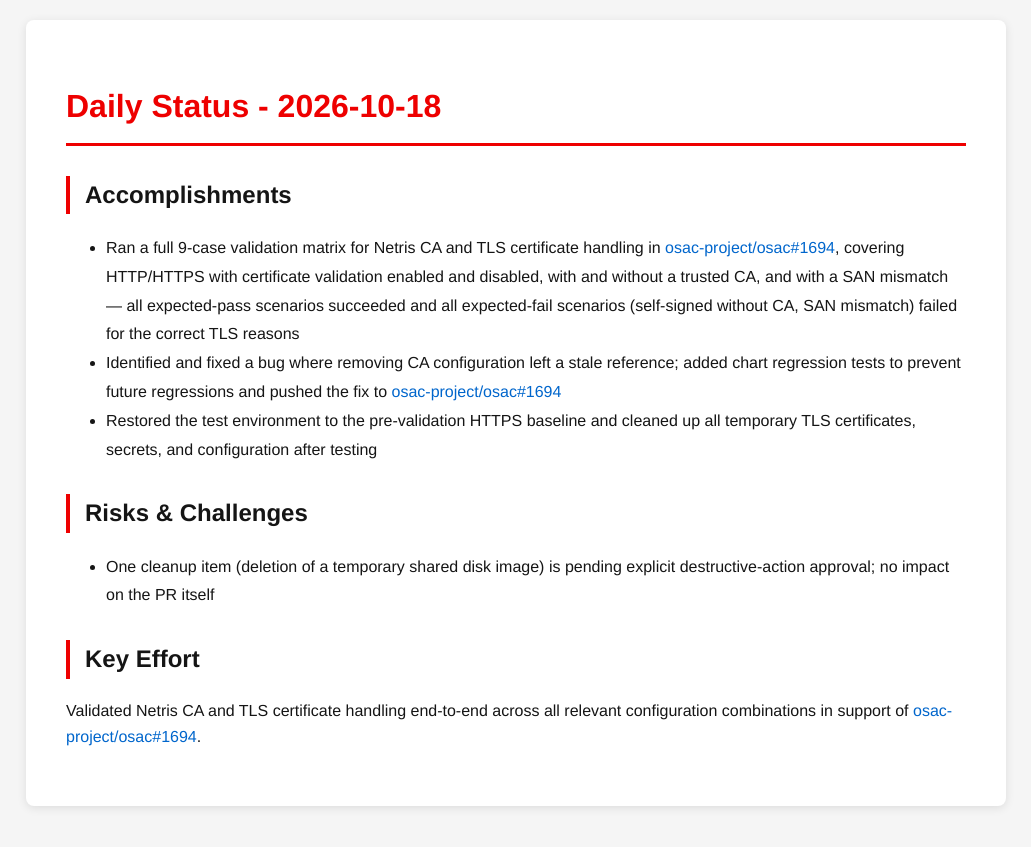
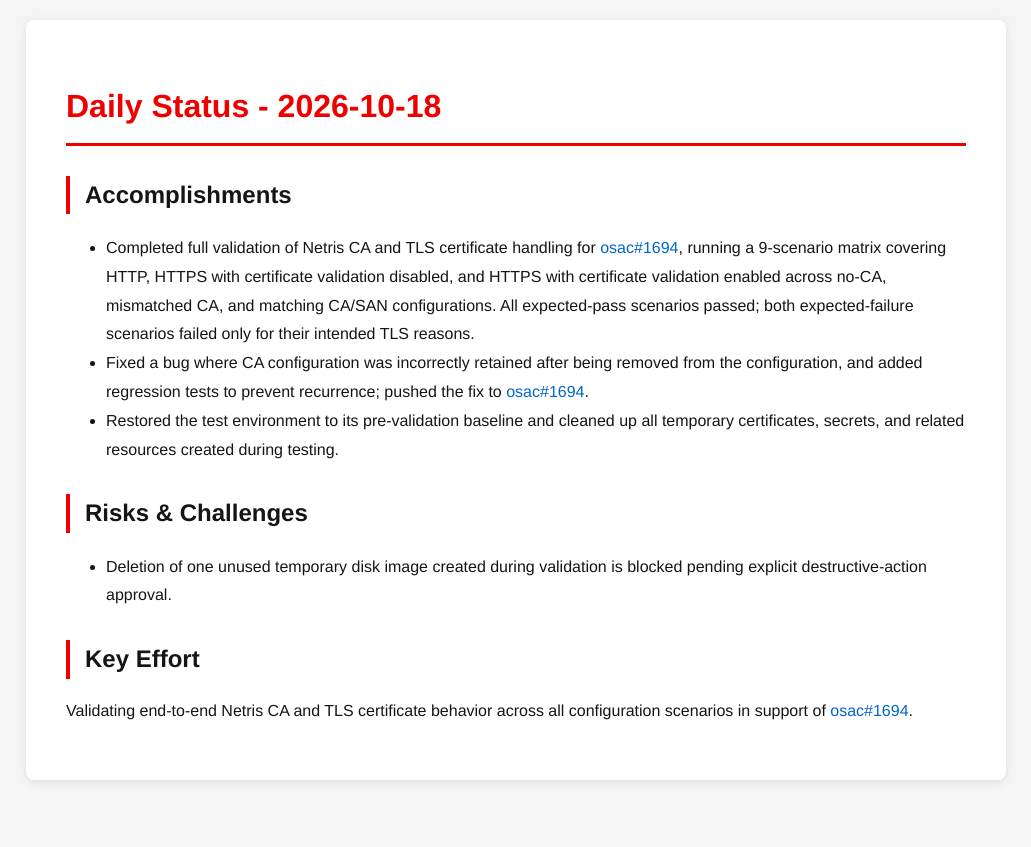
Before and after one commit to tzvatot/daily-status, a Jekyll site: the page built from 2026-10-18.md, in a window 1280 px wide. Shown: the top 847 px of the page, without its empty margins (124-1155 px from the left). Built offline with Jekyll 4.4.1, drawn with Linux system fonts in a browser that asks for light colours.

Commit message:
Daily status update - 2026-10-18

```diff
--- a/2026-10-18.md
+++ b/2026-10-18.md
@@ -7,12 +7,12 @@ date: 2026-10-18
 # Daily Status - 2026-10-18
 
 ## Accomplishments
-- Ran a full 9-case validation matrix for Netris CA and TLS certificate handling in [osac-project/osac#1694](https://github.com/osac-project/osac/pull/1694), covering HTTP/HTTPS with certificate validation enabled and disabled, with and without a trusted CA, and with a SAN mismatch — all expected-pass scenarios succeeded and all expected-fail scenarios (self-signed without CA, SAN mismatch) failed for the correct TLS reasons
-- Identified and fixed a bug where removing CA configuration left a stale reference; added chart regression tests to prevent future regressions and pushed the fix to [osac-project/osac#1694](https://github.com/osac-project/osac/pull/1694)
-- Restored the test environment to the pre-validation HTTPS baseline and cleaned up all temporary TLS certificates, secrets, and configuration after testing
+- Completed full validation of Netris CA and TLS certificate handling for [osac#1694](https://github.com/osac-project/osac/pull/1694), running a 9-scenario matrix covering HTTP, HTTPS with certificate validation disabled, and HTTPS with certificate validation enabled across no-CA, mismatched CA, and matching CA/SAN configurations. All expected-pass scenarios passed; both expected-failure scenarios failed only for their intended TLS reasons.
+- Fixed a bug where CA configuration was incorrectly retained after being removed from the configuration, and added regression tests to prevent recurrence; pushed the fix to [osac#1694](https://github.com/osac-project/osac/pull/1694).
+- Restored the test environment to its pre-validation baseline and cleaned up all temporary certificates, secrets, and related resources created during testing.
 
 ## Risks & Challenges
-- One cleanup item (deletion of a temporary shared disk image) is pending explicit destructive-action approval; no impact on the PR itself
+- Deletion of one unused temporary disk image created during validation is blocked pending explicit destructive-action approval.
 
 ## Key Effort
-Validated Netris CA and TLS certificate handling end-to-end across all relevant configuration combinations in support of [osac-project/osac#1694](https://github.com/osac-project/osac/pull/1694).
+Validating end-to-end Netris CA and TLS certificate behavior across all configuration scenarios in support of [osac#1694](https://github.com/osac-project/osac/pull/1694).
```
